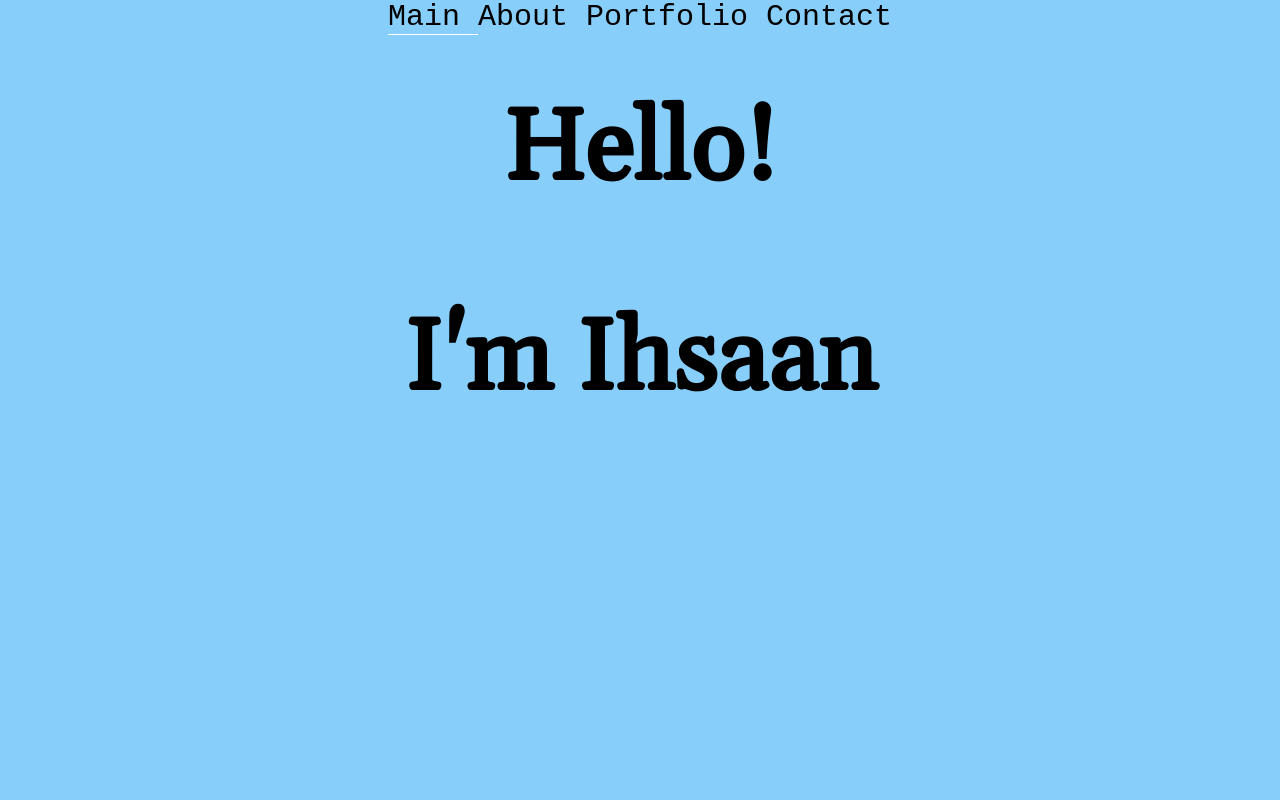
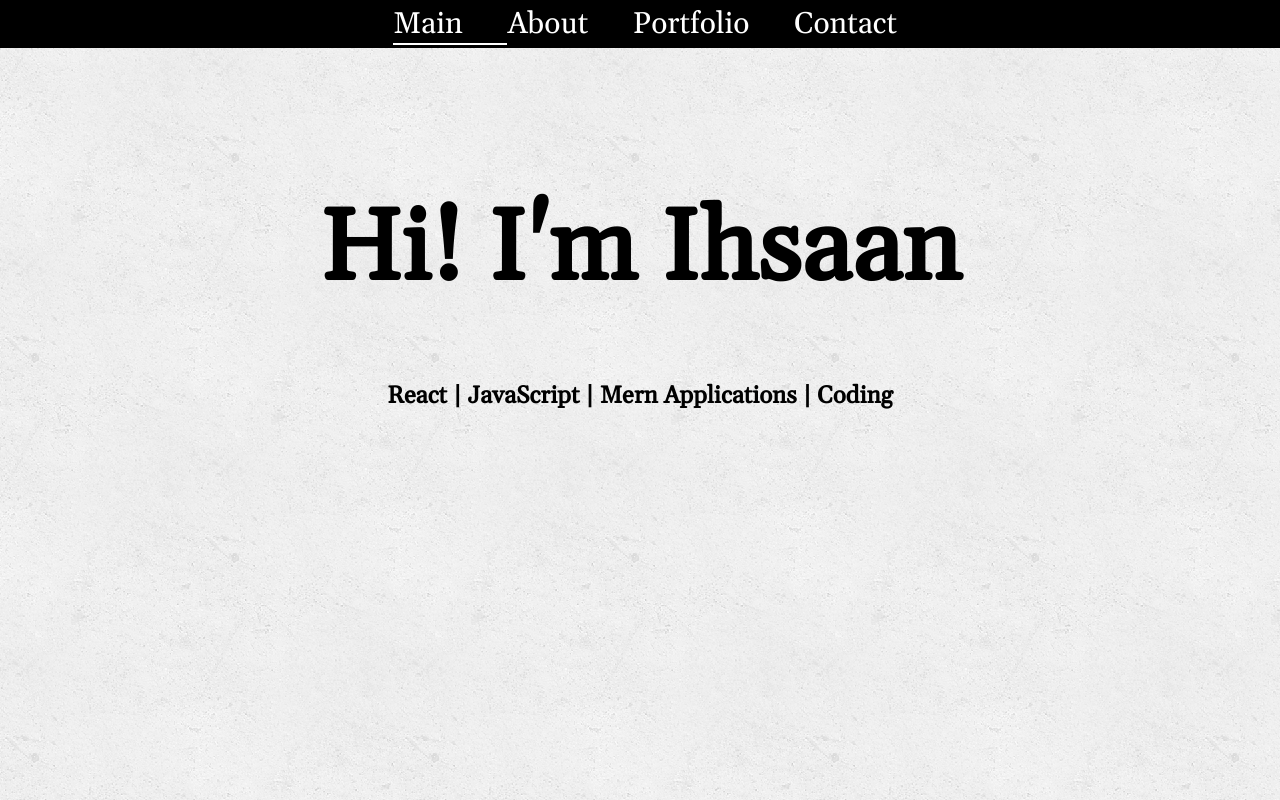
Before and after one commit to Ihsaan-Ahmad/My-Portfolio, a React (Create React App) app: page / in a window 1280 px wide. Shown: the top 800 px of the page. Built offline with nearby package versions, Linux system fonts and the light colour scheme.

Commit message:
initiating progression 2.0

```diff
--- a/src/App.css
+++ b/src/App.css
@@ -1,49 +1,74 @@
+html {
+  scroll-behavior: smooth;
+}
+
 .navbar {
   position: fixed;
   top: 0;
   width: 100%;
   font-size: 30px;
   text-align: center;
-  font-family: monospace;
+  font-family: "Gelasio", serif;
+  border: 5px solid;
+  border-color: black;
+  background-color: black;
+  color: white;
+  cursor: pointer;
+  z-index: 500;
 }
 
 .navbar > .active {
-  border-bottom: 1px solid white;
+  border-bottom: 2px solid white;
+}
+
+.navbar span {
+  margin-right: 1.25em;
+  display: inline-block;
 }
 
 .main-section {
   height: 100vh;
-  background-color: lightskyblue;
+  background-image: url("./components/images/concrete_seamless.png");
 }
 
-.main-section h1,
-h2 {
+.main-section h1 {
+  /* position: absolute; */
   font-size: 100px;
   text-align: center;
   font-family: "Gelasio", serif;
+  top: 20%;
+  left: 30%;
+}
+
+.main-section h2 {
+  /* position: absolute; */
+  text-align: center;
+  font-family: "Gelasio", serif;
+  top: 45%;
+  left: 34%;
 }
 
 .about-section {
   height: 100vh;
-  background-color: lightsalmon;
+  background-image: url("./components/images/concrete_seamless.png");
 }
 
 .portfolio-section {
   height: 100vh;
-  background: lightcoral;
+  background-image: url("./components/images/concrete_seamless.png");
 }
 
 .contact-section {
   height: 100vh;
-  background-color: lightpink;
+  background-image: url("./components/images/concrete_seamless.png");
 }
 
 /* mouse over link */
 a:hover {
-  color: lightgoldenrodyellow;
+  color: gray;
 }
 
 /* selected link */
 a:active {
-  color: lightgreen;
+  color: black;
 }
--- a/src/sections/Main.js
+++ b/src/sections/Main.js
@@ -6,8 +6,13 @@ class Main extends Component {
     return (
       <div className="main-section" id="main">
         <br></br>
-        <h1>Hello!</h1>
-        <h2>I'm Ihsaan</h2>
+        <br></br>
+        <br></br>
+        <br></br>
+        <br></br>
+        <br></br>
+        <h1>Hi! I'm Ihsaan</h1>
+        <h2>React | JavaScript | Mern Applications | Coding</h2>
       </div>
     );
   }
```
Also changed, not shown: src/components/images/concrete_seamless.png (added).
